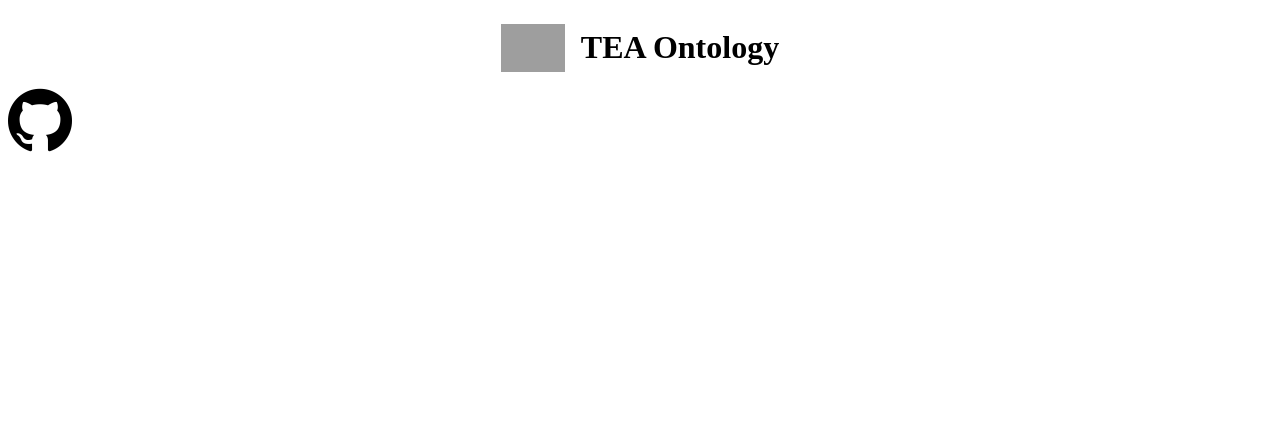
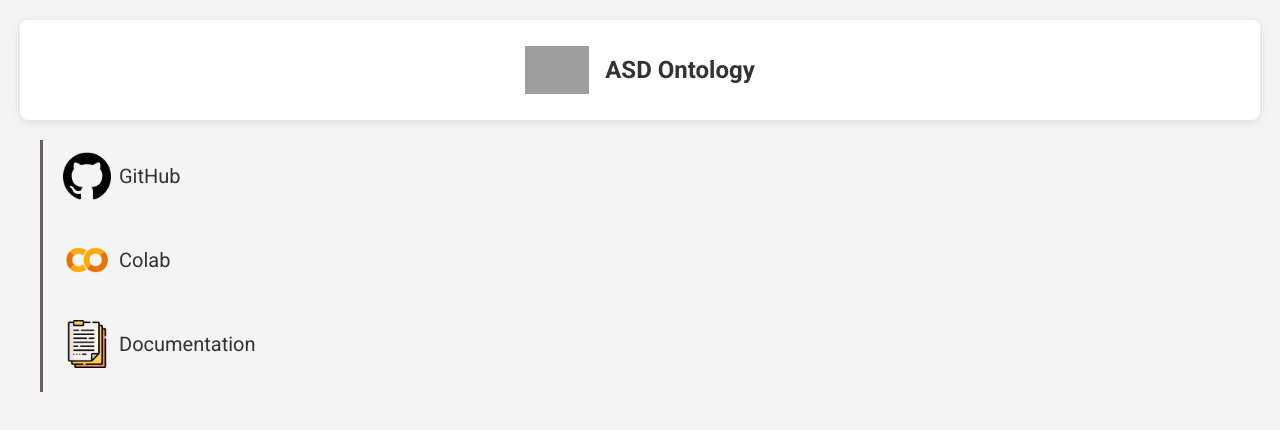
Before and after one commit to lryanborges/ASD-Ontology, a plain HTML site: page documentation-website/menu.html in a window 1280 px wide. Drawn offline with Linux system fonts and the light colour scheme; grey boxes are pictures that could not be loaded.

Commit message:
style: css in website documentation

```diff
--- a/documentation-website/css/style.css
+++ b/documentation-website/css/style.css
@@ -1,10 +1,69 @@
+body {
+    font-family: 'Roboto', sans-serif;
+    background-color: #f4f4f4;
+    margin: 0;
+    padding: 20px;
+}
 
 .logo {
     display: flex;
     align-items: center;
     justify-content: center;
+    background-color: #fff;
+    border-radius: 8px;
+    box-shadow: 0 2px 10px rgba(0, 0, 0, 0.1);
+    padding: 20px;
+    margin-bottom: 20px;
 }
 
 .logo img {
     margin-right: 16px;
 }
+
+h1 {
+    font-size: 24px;
+    color: #333;
+}
+
+.links-container {
+    display: flex;
+    align-items: stretch;
+}
+
+.vertical-line {
+    width: 3px;
+    background-color: #685f5f;
+    margin: 0 20px 0 20px;
+}
+
+.links {
+    display: flex;
+    flex-direction: column;
+    align-items: flex-start;
+}
+
+a {
+    display: flex;
+    align-items: center;
+    text-decoration: none;
+    color: #333;
+    transition: color 0.2s;
+    font-size: 20px;
+    padding: 12px 0;
+    margin-bottom: 12px;
+}
+
+a:hover {
+    color: #007bff;
+}
+
+.links img {
+    width: 48px;
+    height: 48px;
+    margin-right: 8px;
+    transition: transform 0.2s;
+}
+
+a:hover img {
+    transform: scale(1.1);
+}
--- a/documentation-website/menu.html
+++ b/documentation-website/menu.html
@@ -5,15 +5,30 @@
     <meta name="viewport" content="width=device-width, initial-scale=1.0">
     <title>Document</title>
     <link rel="stylesheet" href="css/style.css">
+    <link href="https://fonts.googleapis.com/css2?family=Roboto:wght@400;700&display=swap" rel="stylesheet">
 </head>
 <body>
     <div class="logo">
-        <img src="https://github.com/user-attachments/assets/cac4b459-d438-46ad-8fde-8040b5de2496" width="64px" />
-        <h1>TEA Ontology</h1>
+        <img src="https://github.com/user-attachments/assets/cac4b459-d438-46ad-8fde-8040b5de2496" width="64px" alt="Logo" />
+        <h1>ASD Ontology</h1>
     </div>
 
-    <a href="https://github.com/lryanborges/TEA-Ontology" target="_blank">
-        <img src="images/github.png" width="64px">
-    </a>
+    <div class="links-container">
+        <div class="vertical-line"></div>
+        <div class="links">
+            <a href="https://github.com/lryanborges/TEA-Ontology" target="_blank" class="github-link">
+                <img src="images/github.png" width="32px" alt="GitHub">
+                <span>GitHub</span>
+            </a>
+            <a href="https://colab.research.google.com/drive/1eQuP5CJS34VLTMMalKYUT8yPXPqyYIsD?usp=sharing" target="_blank" class="colab-link">
+                <img src="images/colab.png" width="32px" alt="Google Colab">
+                <span>Colab</span>
+            </a>
+            <a href="index.html" target="_blank" class="docs-link">
+                <img src="images/documentation.png" width="32px" alt="Documentation">
+                <span>Documentation</span>
+            </a>
+        </div>
+    </div>
 </body>
 </html>
```
Also changed, not shown: documentation-website/images/colab.png (added), documentation-website/images/documentation.png (added), 1 other file.
